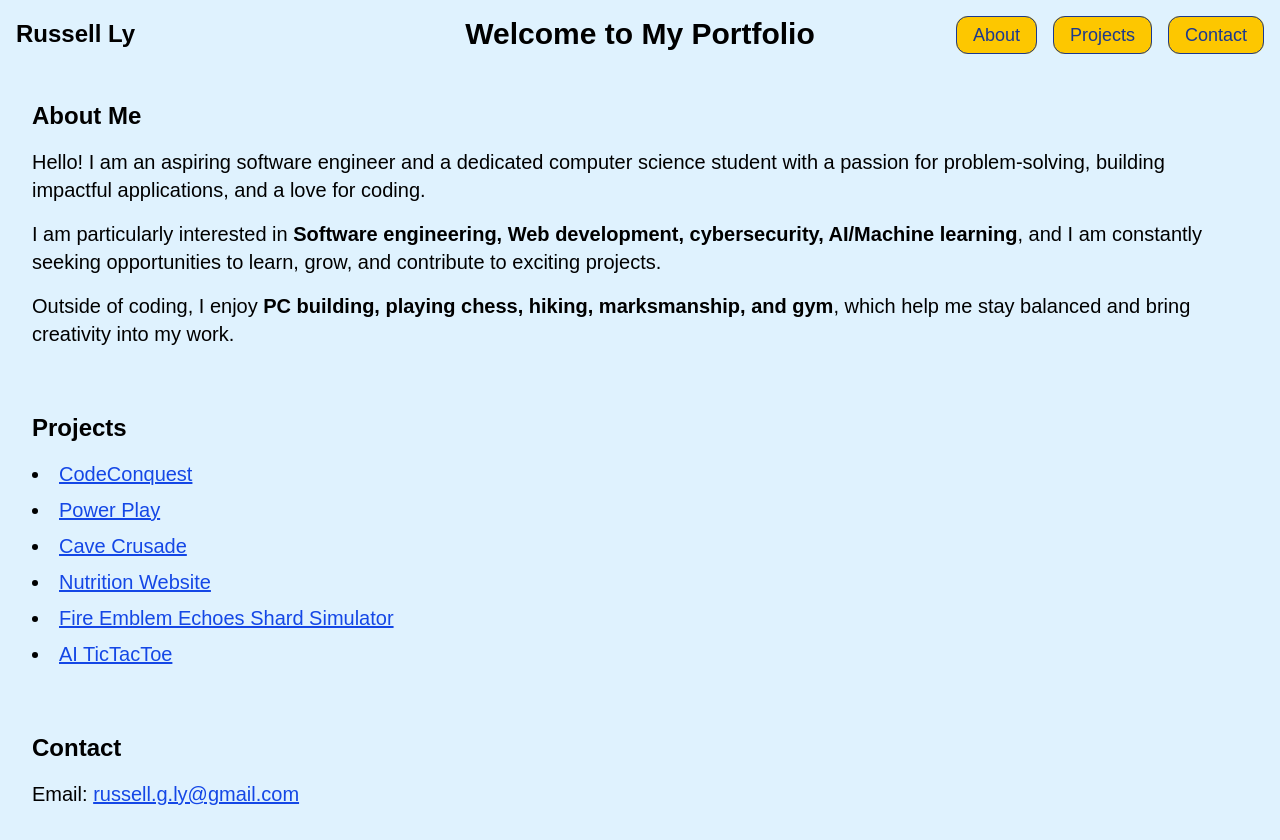
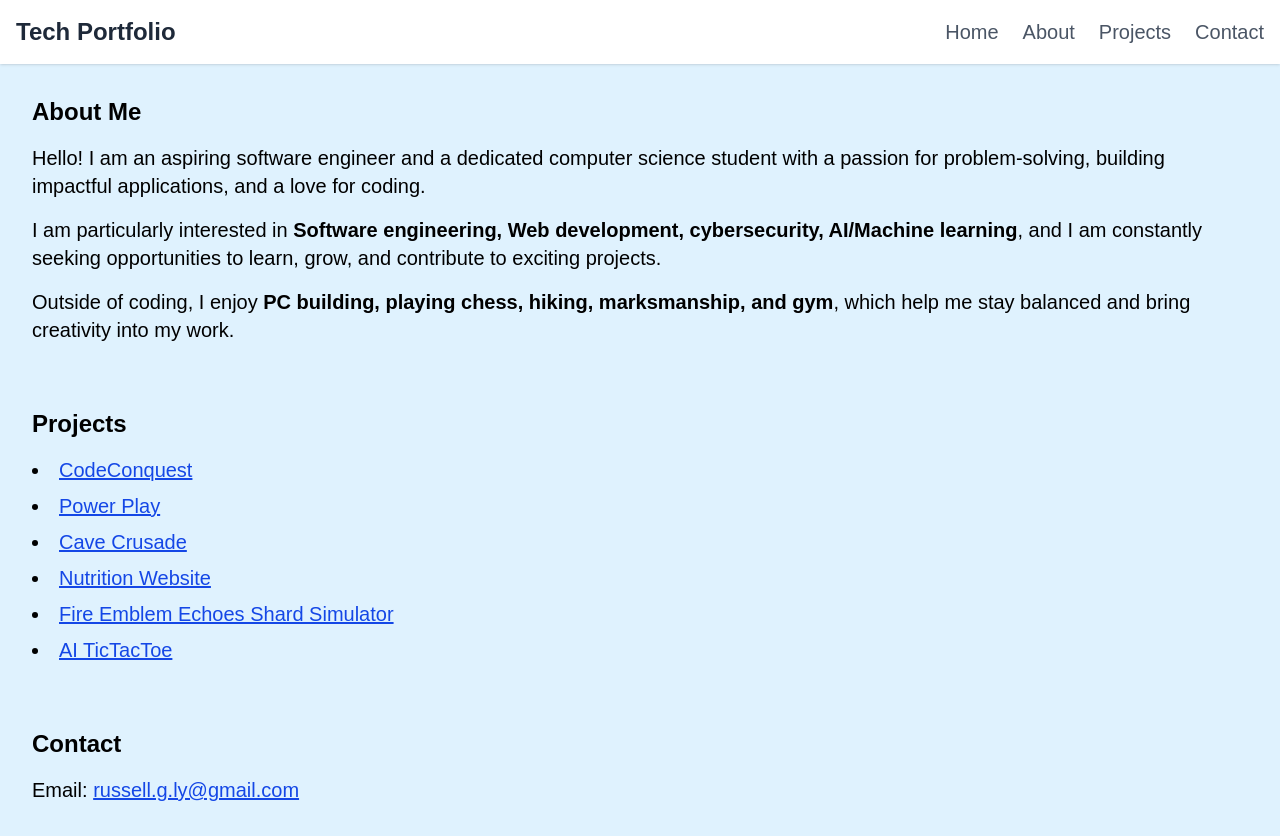
Before and after one commit to Ampherost/Ampherost.github.io, a Next.js app: page / in a window 1280 px wide. Built offline with nearby package versions, Linux system fonts and the light colour scheme.

Commit message:
replaced old header with new component

```diff
--- /dev/null
+++ b/app/components/Header.tsx
@@ -0,0 +1,42 @@
+import Link from 'next/link';
+
+const Header = () => {
+  return (
+    <header className="bg-white shadow">
+      <div className="container mx-auto px-4 py-4 flex justify-between items-center">
+        {/* Logo / Brand */}
+        <Link href="/" className="text-2xl font-bold text-gray-800">
+          Tech Portfolio
+        </Link>
+
+        {/* Navigation */}
+        <nav>
+          <ul className="flex space-x-6">
+            <li>
+              <Link href="/" className="text-gray-600 hover:text-gray-800">
+                Home
+              </Link>
+            </li>
+            <li>
+              <Link href="#about" className="text-gray-600 hover:text-gray-800">
+                About
+              </Link>
+            </li>
+            <li>
+              <Link href="#projects" className="text-gray-600 hover:text-gray-800">
+                Projects
+              </Link>
+            </li>
+            <li>
+              <Link href="#contact" className="text-gray-600 hover:text-gray-800">
+                Contact
+              </Link>
+            </li>
+          </ul>
+        </nav>
+      </div>
+    </header>
+  );
+};
+
+export default Header;
--- a/app/page.tsx
+++ b/app/page.tsx
@@ -1,45 +1,10 @@
+import Header from "./components/Header";
+
 export default function Home() {
   return (
     <main className="bg-sky-100 text-black text-xl min-h-screen">
       {/* Header */}
-      <header className="bg-navy text-black p-4 flex flex-col md:flex-row justify-between items-center">
-        <div className="flex-1 text-left">
-          <p className="text-2xl font-bold">Russell Ly</p>
-        </div>
-        <div className="flex-1 text-center">
-          <h1 className="text-3xl font-bold">Welcome to My Portfolio</h1>
-        </div>
-        <div className="flex-1 flex justify-end">
-          <nav>
-            <ul className="flex flex-wrap gap-4 justify-end">
-              <li>
-                <a
-                  href="#about"
-                  className="bg-yellow-400 text-blue-900 border border-navy rounded-xl px-4 py-2 text-lg"
-                >
-                  About
-                </a>
-              </li>
-              <li>
-                <a
-                  href="#projects"
-                  className="bg-yellow-400 text-blue-900 border border-navy rounded-xl px-4 py-2 text-lg"
-                >
-                  Projects
-                </a>
-              </li>
-              <li>
-                <a
-                  href="#contact"
-                  className="bg-yellow-400 text-blue-900 border border-navy rounded-xl px-4 py-2 text-lg"
-                >
-                  Contact
-                </a>
-              </li>
-            </ul>
-          </nav>
-        </div>
-      </header>
+      <Header />
 
       {/* About Me */}
       <section id="about" className="p-8">
```
